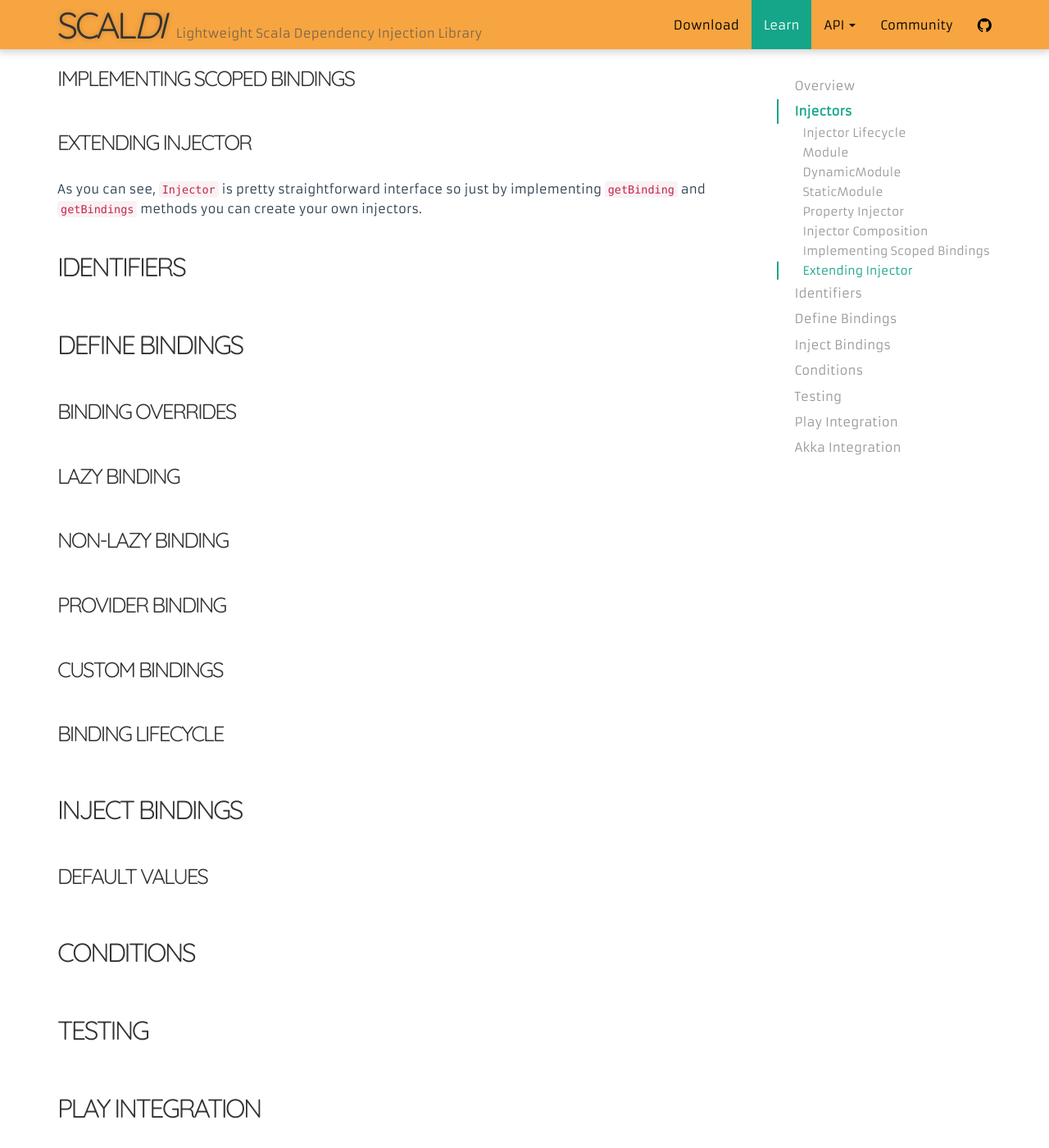
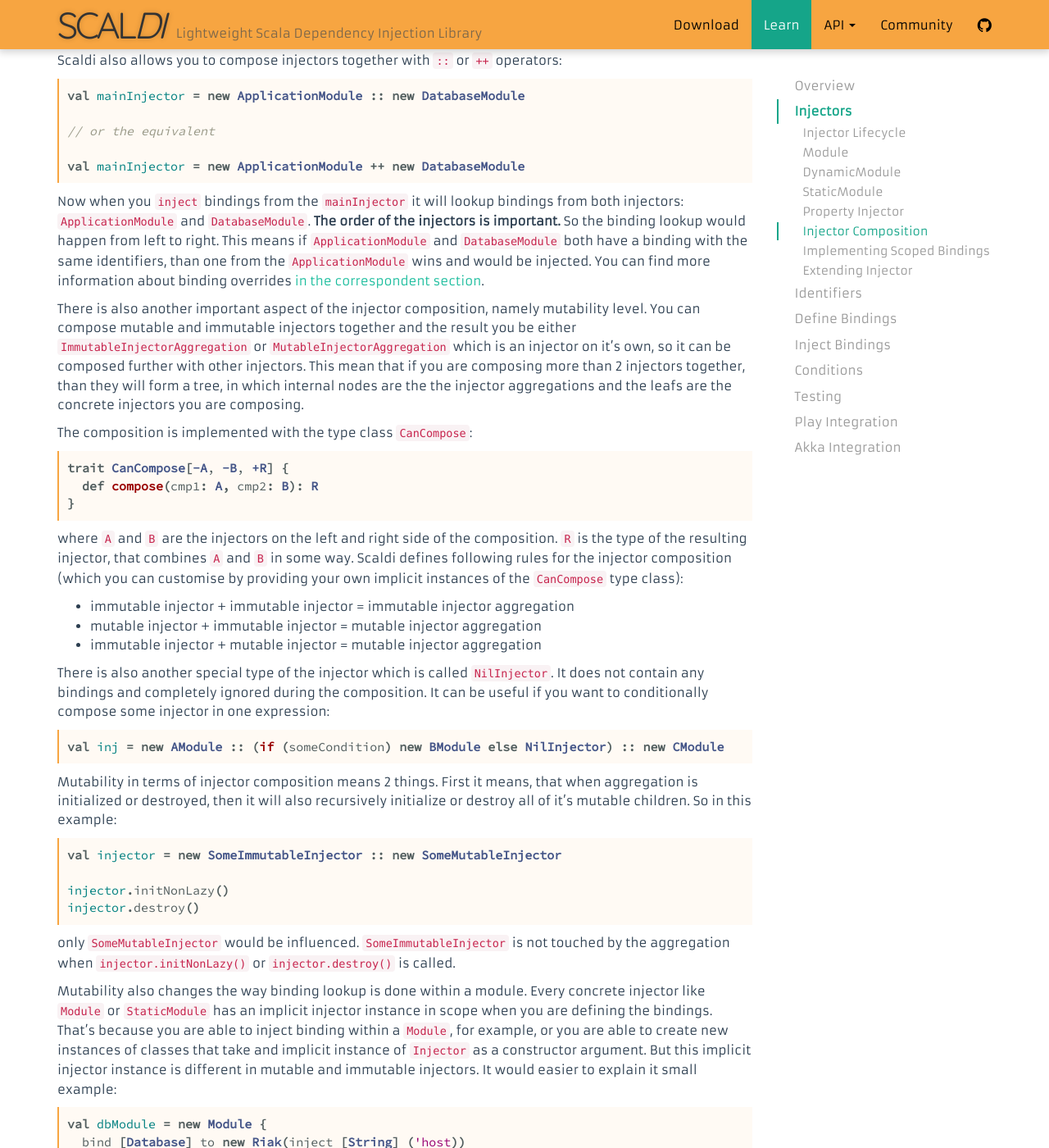
Before and after one commit to scaldi/scaldi-website, a Jekyll site: the page built from learn.md, in a window 1280 px wide and 1400 px high, scrolled down 4631 px. Shown: the whole window at 82% size. Built offline with Jekyll 4.4.1, drawn with Linux system fonts in a browser that asks for light colours; some of the changed text lies outside the part shown.

Commit message:
injector composition explained

```diff
--- a/index.html
+++ b/index.html
@@ -10,7 +10,7 @@ animateHeader: true
     <p>Lightweight Scala Dependency Injection Library</p>
     <p class="top-description">
       Scaldi provides simple and elegant way to do dependency injection in Scala. By using expressive power of the Scala language
-      it defines intuitive and idiomatic DSL for binding and injecting dependencies. It is very expansible library, so you can easily extend or customise
+      it defines intuitive and idiomatic DSL for binding and injecting dependencies. It is very extensible library, so you can easily extend or customise
       almost any aspect of it. Some of the more unique Scaldi features are advanced module composition and conditional bindings which definitely will
       help you build all kinds of applications - from small command-line tools to big non-trivial web applications. Not to mention Scaldi also nicely integrates with Akka and Play.
     </p>
--- a/learn.md
+++ b/learn.md
@@ -218,7 +218,94 @@ class PlayConfigurationInjector(app: => Application) extends RawInjector {
 
 ### Injector Composition
 
+Scaldi also allows you to compose injectors together with `::` or `++` operators:
+
+{% highlight scala %}
+val mainInjector = new ApplicationModule :: new DatabaseModule
+
+// or the equivalent
+
+val mainInjector = new ApplicationModule ++ new DatabaseModule
+{% endhighlight %}
+
+Now when you `inject` bindings from the `mainInjector` it will lookup bindings from both injectors:
+`ApplicationModule` and `DatabaseModule`. **The order of the injectors is important.** So the binding lookup would
+happen from left to right. This means if `ApplicationModule` and `DatabaseModule` both have a binding with the same identifiers, than one from
+the `ApplicationModule` wins and would be injected. You can find more information about binding
+overrides [in the correspondent section](#binding-overrides).
+
+There is also another important aspect of the injector composition, namely mutability level. You can compose
+mutable and immutable injectors together and the result you be either `ImmutableInjectorAggregation` or `MutableInjectorAggregation`
+which is an injector on it's own, so it can be composed further with other injectors. This mean that if you are composing
+more than 2 injectors together, than they will form a tree, in which internal nodes are the the injector aggregations and
+the leafs are the concrete injectors you are composing.
+
+The composition is implemented with the type class `CanCompose`:
+
+{% highlight scala %}
+trait CanCompose[-A, -B, +R] {
+  def compose(cmp1: A, cmp2: B): R
+}
+{% endhighlight %}
+
+where `A` and `B` are the injectors on the left and right side of the composition. `R` is the type of the resulting injector, that combines
+`A` and `B` in some way. Scaldi defines following rules for the injector composition (which you can customise by providing your own implicit instances of
+the `CanCompose` type class):
+
+* immutable injector + immutable injector = immutable injector aggregation
+* mutable injector + immutable injector = mutable injector aggregation
+* immutable injector + mutable injector = mutable injector aggregation
+
+There is also another special type of the injector which is called `NilInjector`. It does not contain any bindings and
+completely ignored during the composition. It can be useful if you want to conditionally compose some injector in one expression:
+
+{% highlight scala %}
+val inj = new AModule :: (if (someCondition) new BModule else NilInjector) :: new CModule
+{% endhighlight %}
+
+Mutability in terms of injector composition means 2 things. First it means, that when aggregation is initialized or destroyed, then
+it will also recursively initialize or destroy all of it's mutable children. So in this example:
+
+{% highlight scala %}
+val injector = new SomeImmutableInjector :: new SomeMutableInjector
+
+injector.initNonLazy()
+injector.destroy()
+{% endhighlight %}
+
+only `SomeMutableInjector` would be influenced. `SomeImmutableInjector` is not touched by the aggregation when `injector.initNonLazy()` or
+`injector.destroy()` is called.
+
+Mutability also changes the way binding lookup is done within a module. Every concrete injector like `Module` or `StaticModule`
+has an implicit injector instance in scope when you are defining the bindings. That's because you are able to inject binding within
+a `Module`, for example, or you are able to create new instances of classes that take and implicit instance of `Injector` as a constructor
+argument. But this implicit injector instance is different in mutable and immutable injectors. It would easier to explain it small example:
+
+{% highlight scala %}
+val dbModule = new Module {
+  bind [Database] to new Riak(inject [String] ('host))
+}
+
+val configModule = new Module {
+ bind [String] identifiedBy 'host to "localhost"
+ bind [AppConfig] to new AppConfig(inject [Database])
+}
+
+val appModule = dbModule :: configModule
+{% endhighlight %}
+
+both `dbModule` and `configModule` are mutable injector, so the implicit injector reference, that they provide within them,
+is referencing the final injector composition (`appModule` in this case) and not themselves. That's the reason why you are able
+to `inject [String] ('host)` within the `dbModule` and `inject [Database]` within the `configModule`. The reference to the final
+composition is propagated during the initialization phase.
+
+Immutable injectors on the other hand do not have any kind of initialisation phase, so the implicit injector, that they provide,
+always references themselves. They only can contribute it's own bindings to the final composition, but they are unable to
+consume bindings from it. So if `configModule` would have been an immutable injector, then it would fail because of the `inject [Database]`.
+
 ### Implementing Scoped Bindings
+
+
 
 ### Extending Injector
 
```
Also changed, not shown: other parts of learn.md (+2 -2 lines).
